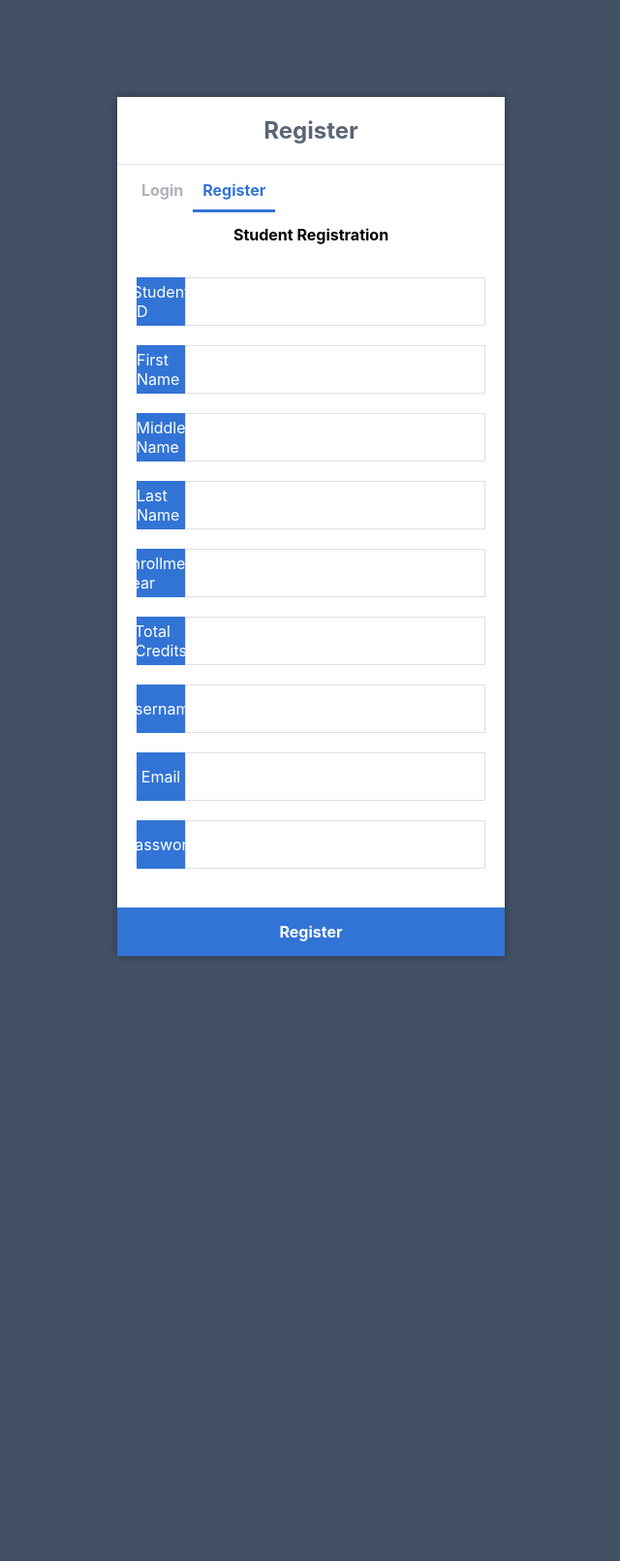
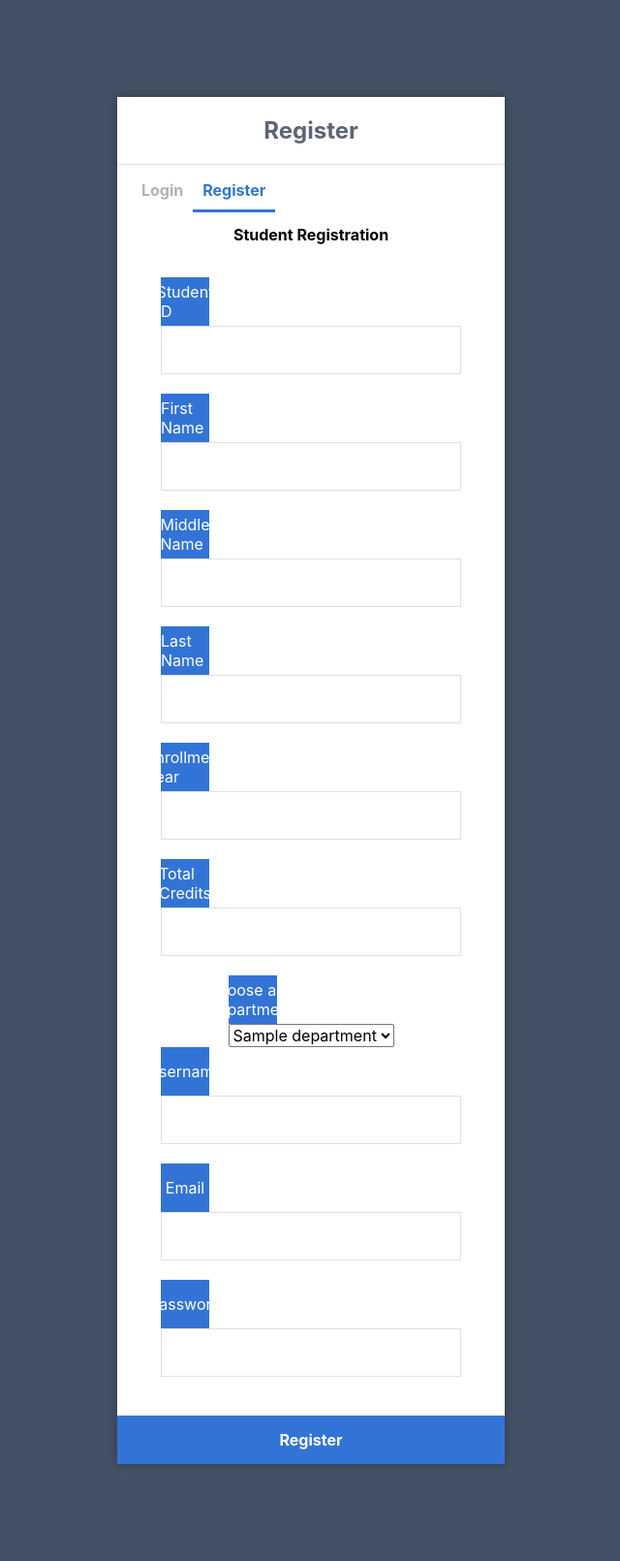
Before and after one commit to Techamek/2025-IDB-PP1, a Flask app: page /register/student in a window 1280 px wide. Shown: the whole page at 97% size, without its empty margins (319-959 px from the left). Before the commit the page ends 987 px from the top, so only its background shows below. Run offline with Flask 3, Linux system fonts and the light colour scheme; tables that the repository leaves empty hold one stand-in row (values such as "Sample post").

Commit message:
Add files via upload

```diff
--- a/flaskProject/templates/register/student.html
+++ b/flaskProject/templates/register/student.html
@@ -20,33 +20,56 @@
             <div class="msg">{{ msg }}</div>
         </center>
         <form method="post" action="{{ url_for('register_student') }}">
+            <div class="form-group">
                 <label>Student ID</label>
                 <input type="text" name="id" required>
-
+            </div>
+            <div class="form-group">
                 <label>First Name</label>
                 <input type="text" name="fname" required>
-
+            </div>
+            <div class="form-group">
                 <label>Middle Name</label>
                 <input type="text" name="mname" required>
-
+            </div>
+            <div class="form-group">
                 <label>Last Name</label>
                 <input type="text" name="lname" required>
+            </div>
 
+            <div class="form-group">
                 <label>Enrollment Year</label>
                 <input type="text" name="year" required>
+            </div>
 
+            <div class="form-group">
                 <label>Total Credits</label>
                 <input type="text" name="creds" required>
+            </div>
 
+            <div class="form-group">
+                <label for="depts">Choose a Department:</label>
+                <select name="dept" id="dept">
+                    {% for dept in data %}
+                    <option value="{{ dept }}">{{ dept }}</option>
+                    {% endfor %}
+                </select>
+            </div>
+
+            <div class="form-group">
                 <label>Username</label>
                 <input type="text" name="username" required>
+            </div>
 
+            <div class="form-group">
                 <label>Email</label>
                 <input type="email" name="email" required>
+            </div>
 
+            <div class="form-group">
                 <label>Password</label>
                 <input type="password" name="password" required>
-
+            </div>
             <input type="submit" value="Register">
 
         </form>
```
Lines whose indentation alone changed are shown as unchanged.
